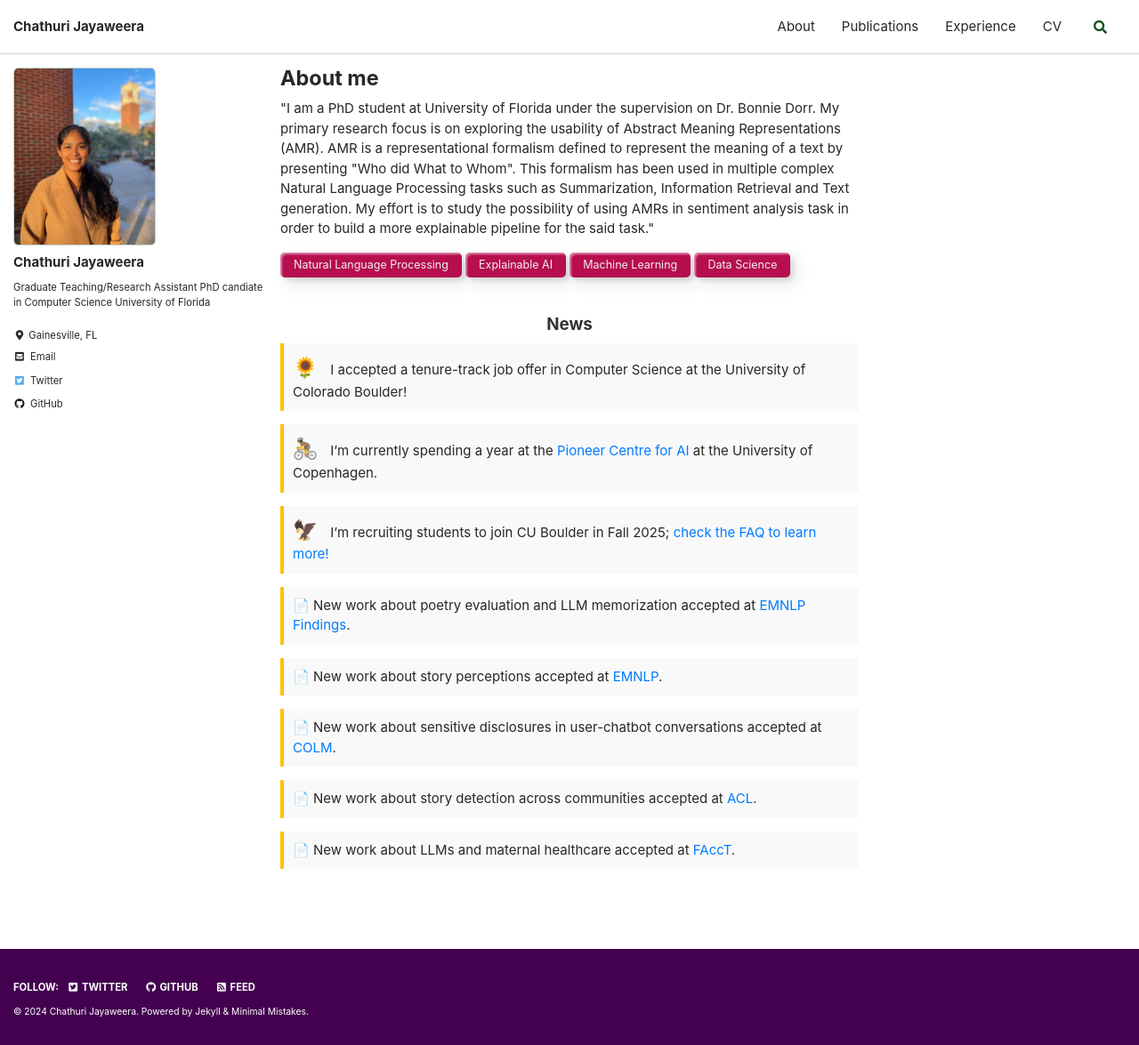
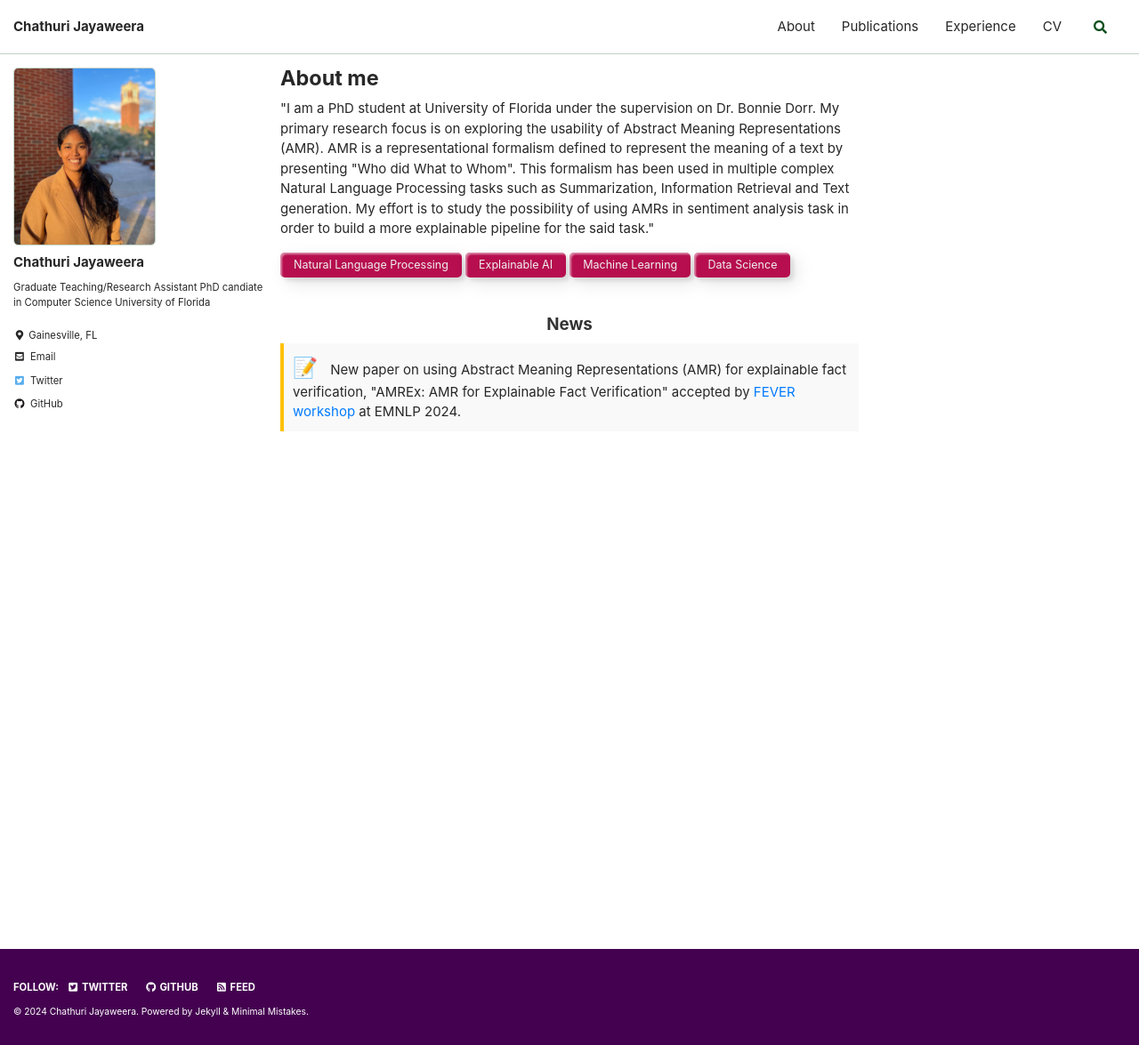
Before and after one commit to chestnutjay/chestnutjay.github.io, a Jekyll site: the page built from index.html, in a window 1280 px wide and 1175 px high. Shown: the whole window at 89% size. Built offline with Jekyll 4.4.1, drawn with Linux system fonts in a browser that asks for light colours; cached includes are drawn as plain includes; the list of posts is cut into pages by our own code.

Commit message:
Added AMREx update

```diff
--- a/index.html
+++ b/index.html
@@ -43,39 +43,10 @@ build a more explainable pipeline for the said task."
     <h2>News</h2>
 
     <div class="news-item">
-      <span class="emoji">🌻</span>
-      I accepted a tenure-track job offer in Computer Science at the University of Colorado Boulder!
+      <span class="emoji">📝</span>
+      New paper on using Abstract Meaning Representations (AMR) for explainable fact verification, "AMREx: AMR for Explainable Fact Verification" accepted by <a href="https://pioneercentre.dk/" target="_blank">FEVER workshop</a> at EMNLP 2024.
     </div>
 
-    <div class="news-item">
-      <span class="emoji">🚴</span>
-      I’m currently spending a year at the <a href="https://pioneercentre.dk/" target="_blank">Pioneer Centre for AI</a> at the University of Copenhagen.
-    </div>
-
-    <div class="news-item">
-      <span class="emoji">🦅</span>
-      I’m recruiting students to join CU Boulder in Fall 2025; <a href="https://example.com/faq" target="_blank">check the FAQ to learn more!</a>
-    </div>
-
-    <div class="news-item">
-      📄 New work about poetry evaluation and LLM memorization accepted at <a href="https://emnlp.org/" target="_blank">EMNLP Findings</a>.
-    </div>
-
-    <div class="news-item">
-      📄 New work about story perceptions accepted at <a href="https://emnlp.org/" target="_blank">EMNLP</a>.
-    </div>
-
-    <div class="news-item">
-      📄 New work about sensitive disclosures in user-chatbot conversations accepted at <a href="https://example.com/colm" target="_blank">COLM</a>.
-    </div>
-
-    <div class="news-item">
-      📄 New work about story detection across communities accepted at <a href="https://acl.org/" target="_blank">ACL</a>.
-    </div>
-
-    <div class="news-item">
-      📄 New work about LLMs and maternal healthcare accepted at <a href="https://example.com/facct" target="_blank">FAccT</a>.
-    </div>
   </div>
 
 
```
